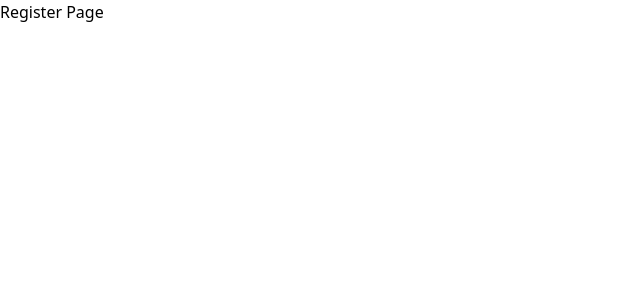
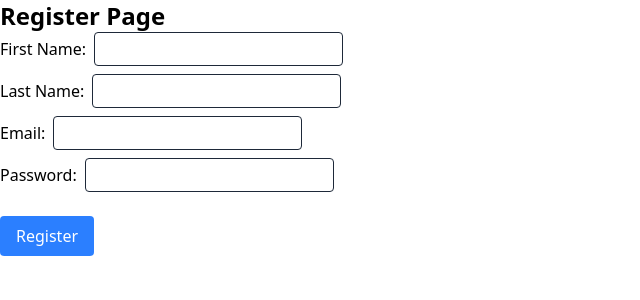
Before and after one commit to milanbairagi/AuthSystem, a React (Vite) app in the folder Frontend/: page /register in a window 1280 px wide. Shown: the top 300 px of the page, without its empty margins (0-640 px from the left). Built offline with nearby package versions, Linux system fonts and the light colour scheme; no server answers.

Commit message:
feat: add user registration form with API integration
Implements interactive registration page with form fields,
handles form submission, clears existing tokens, and navigates
to login on success.

```diff
--- /dev/null
+++ b/Frontend/src/components/FormField.jsx
@@ -0,0 +1,14 @@
+const FormField = ({id, label, type, value, onChange}) => (
+  <div>
+    <label htmlFor={`${id}`}>{label}:</label>
+    <input
+      id={id}
+      className="border border-gray-800 px-2 py-1 ml-2 rounded"
+      type={type}
+      value={value}
+      onChange={onChange}
+    />
+  </div>
+);
+
+export default FormField;
--- a/Frontend/src/pages/Register.jsx
+++ b/Frontend/src/pages/Register.jsx
@@ -1,6 +1,87 @@
+import { useState } from "react";
+import { useNavigate } from "react-router-dom";
+
+import api from "../api";
+import { clearTokens } from "../tokens";
+import FormField from "../components/FormField";
+
+
 const Register = () => {
+  const [firstName, setFirstName] = useState("");
+  const [lastName, setLastName] = useState("");
+  const [email, setEmail] = useState("");
+  const [password, setPassword] = useState("");
+
+  const navigate = useNavigate();
+
+  const handleRegister = async (e) => {
+    e.preventDefault();
+
+    clearTokens();
+
+    try {
+      const res = await api.post("/accounts/register/", {
+        first_name: firstName,
+        last_name: lastName,
+        email,
+        password
+      });
+      console.log("Registration successful:", res.data);
+      navigate("/login");
+    } catch (error) {
+      console.error("Registration failed:", error);
+    }
+  };
+
+
   return (
-    <div>Register Page</div>
+    <div>
+      <h2 className="text-2xl font-bold">Register Page</h2>
+      <form onSubmit={handleRegister} className="space-y-2">
+
+        {/* First Name */}
+        <FormField
+          id="firstName"
+          label="First Name"
+          type="text"
+          value={firstName}
+          onChange={(e) => setFirstName(e.target.value)}
+        />
+
+        {/* Last Name */}
+        <FormField
+          id="lastName"
+          label="Last Name"
+          type="text"
+          value={lastName}
+          onChange={(e) => setLastName(e.target.value)}
+        />
+
+        {/* Email */}
+        <FormField
+          id="email"
+          label="Email"
+          type="email"
+          value={email}
+          onChange={(e) => setEmail(e.target.value)}
+        />
+
+        {/* Password */}
+        <FormField
+          id="password"
+          label="Password"
+          type="password"
+          value={password}
+          onChange={(e) => setPassword(e.target.value)}
+        />
+
+
+        <button type="submit" className="bg-blue-500 text-white px-4 py-2 rounded mt-4">
+          Register
+        </button>
+
+      </form>
+    </div>
   )
 };
 
```
